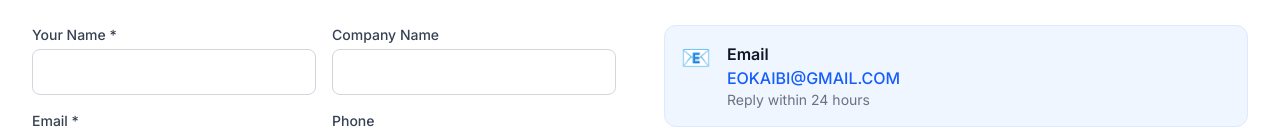
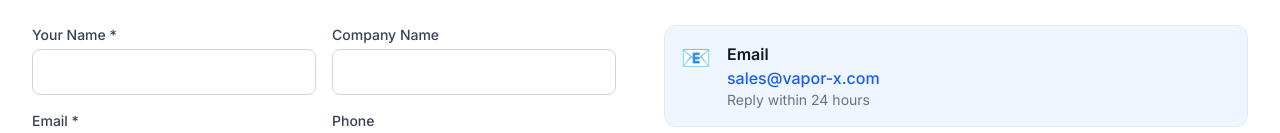
Before and after one commit to eokaibi-create/ecig-wholesale, a Next.js app: page /contact in a window 1280 px wide. Shown: the part 347-480 px from the top of the page. Built offline with nearby package versions, Linux system fonts and the light colour scheme; no server answers; the database is empty.

Commit message:
fix: 将所有 EOKAIBI@GMAIL.COM 替换为 sales@vapor-x.com

```diff
--- a/src/app/admin/contact/page.tsx
+++ b/src/app/admin/contact/page.tsx
@@ -161,7 +161,7 @@ export default function AdminContactPage() {
               </div>
               <div>
                 <label className="block text-sm font-medium text-gray-700 mb-1">Email 邮箱</label>
-                <input type="text" name="email" defaultValue={settings.email || 'EOKAIBI@GMAIL.COM'}
+                <input type="text" name="email" defaultValue={settings.email || 'sales@vapor-x.com'}
                   className="w-full px-4 py-2.5 border border-gray-300 rounded-lg focus:ring-2 focus:ring-amber-500 outline-none" />
               </div>
               <div>
--- a/src/app/admin/home/page.tsx
+++ b/src/app/admin/home/page.tsx
@@ -70,7 +70,7 @@ export default async function AdminHomePage() {
                 <input
                   type="text"
                   name="email"
-                  defaultValue={map.email || 'eokaibi@gmail.com'}
+                  defaultValue={map.email || 'sales@vapor-x.com'}
                   className="w-full px-4 py-2.5 border border-gray-300 rounded-lg focus:ring-2 focus:ring-amber-500 outline-none"
                 />
               </div>
--- a/src/app/admin/settings/page.tsx
+++ b/src/app/admin/settings/page.tsx
@@ -25,7 +25,7 @@ const settingGroups = [
     desc: '修改网站的各类联系方式',
     keys: [
       { key: 'whatsapp', label: 'WhatsApp 号码', default: '+13239260829' },
-      { key: 'email', label: 'Email 地址', default: 'EOKAIBI@GMAIL.COM' },
+      { key: 'email', label: 'Email 地址', default: 'sales@vapor-x.com' },
       { key: 'phone', label: '电话', default: '+1 (323) 926-0829' },
       { key: 'wechat', label: '微信', default: 'EA_YONG' },
       { key: 'address', label: '公司地址', default: 'Los Angeles, CA' },
@@ -45,7 +45,7 @@ const settingGroups = [
     title: '📧 邮件通知',
     desc: '当客户提交询价时，系统会自动发送邮件通知到以下地址（需要在 Vercel 环境变量中设置 RESEND_API_KEY）',
     keys: [
-      { key: 'admin_email', label: '管理员邮箱（接收通知）', default: 'EOKAIBI@GMAIL.COM' },
+      { key: 'admin_email', label: '管理员邮箱（接收通知）', default: 'sales@vapor-x.com' },
       { key: 'email_from', label: '发件人邮箱', default: 'onboarding@resend.dev' },
     ],
   },
--- a/src/app/api/auth/customer/register/route.ts
+++ b/src/app/api/auth/customer/register/route.ts
@@ -54,7 +54,7 @@ export async function POST(request: NextRequest) {
     // Non-individual users (require approval) -> send email to admin
     if (!isIndividual) {
       sendEmail({
-        to: process.env.ADMIN_EMAIL || 'EOKAIBI@GMAIL.COM',
+        to: process.env.ADMIN_EMAIL || 'sales@vapor-x.com',
         subject: `New Registration Pending - ${name}${company ? ` (${company})` : ''}`,
         html: newRegistrationNotificationHtml({
           name,
--- a/src/app/api/contact/route.ts
+++ b/src/app/api/contact/route.ts
@@ -34,7 +34,7 @@ export async function GET() {
   return NextResponse.json({
     isLoggedIn,
     whatsapp: showWhatsapp ? (map.whatsapp || '+1 (323) 926-0829') : null,
-    email: showEmail ? (map.email || 'EOKAIBI@GMAIL.COM') : null,
+    email: showEmail ? (map.email || 'sales@vapor-x.com') : null,
     phone: showPhone ? (map.phone || '+1 (323) 926-0829') : null,
     address: showAddress ? (map.address || 'Los Angeles, CA') : null,
     wechat: showWechat ? (map.wechat || 'EA_YONG') : null,
--- a/src/app/api/inquiries/route.ts
+++ b/src/app/api/inquiries/route.ts
@@ -9,7 +9,7 @@ async function getEmailSettings() {
   })
   const map = Object.fromEntries(settings.map(s => [s.key, s.value]))
   return {
-    adminEmail: process.env.ADMIN_EMAIL || map.admin_email || 'EOKAIBI@GMAIL.COM',
+    adminEmail: process.env.ADMIN_EMAIL || map.admin_email || 'sales@vapor-x.com',
     fromEmail: process.env.EMAIL_FROM || map.email_from || 'onboarding@resend.dev',
   }
 }
--- a/src/app/api/seed/route.ts
+++ b/src/app/api/seed/route.ts
@@ -17,7 +17,7 @@ export async function POST() {
       'section_contact_title': 'Contact Us',
       'section_contact_desc': 'Reach out for wholesale pricing and product info',
       'whatsapp': '+13239260829',
-      'email': 'EOKAIBI@GMAIL.COM',
+      'email': 'sales@vapor-x.com',
       'phone': '+1 (323) 926-0829',
       'site_name': 'VAPOR-X USA',
       'site_description': '美国电子烟批发供应商',
--- a/src/app/contact/page.tsx
+++ b/src/app/contact/page.tsx
@@ -8,7 +8,7 @@ export default function ContactPage() {
   const { t } = useLanguage()
   const [contact, setContact] = useState({
     whatsapp: '+13239260829',
-    email: 'EOKAIBI@GMAIL.COM',
+    email: 'sales@vapor-x.com',
     phone: '+1 (323) 926-0829',
     address: 'Los Angeles, CA',
     wechat: 'EA_YONG',
@@ -33,7 +33,7 @@ export default function ContactPage() {
         setContact(prev => ({
           ...prev,
           whatsapp: data.whatsapp || '+13239260829',
-          email: data.email || 'EOKAIBI@GMAIL.COM',
+          email: data.email || 'sales@vapor-x.com',
           phone: data.phone || '+1 (323) 926-0829',
           address: data.address || 'Los Angeles, CA',
           wechat: data.wechat || 'EA_YONG',
--- a/src/components/Footer.tsx
+++ b/src/components/Footer.tsx
@@ -8,7 +8,7 @@ export default function Footer() {
   const { t, lang } = useLanguage()
   const [contact, setContact] = useState({
     whatsapp: '+13239260829',
-    email: 'EOKAIBI@GMAIL.COM',
+    email: 'sales@vapor-x.com',
     phone: '+1 (323) 926-0829',
     address: 'Los Angeles, CA',
     siteName: 'VAPOR-X USA',
@@ -21,7 +21,7 @@ export default function Footer() {
       .then(data => {
         setContact({
           whatsapp: data.whatsapp || '+13239260829',
-          email: data.email || 'EOKAIBI@GMAIL.COM',
+          email: data.email || 'sales@vapor-x.com',
           phone: data.phone || '+1 (323) 926-0829',
           address: data.address || 'Los Angeles, CA',
           siteName: data.siteName || 'VAPOR-X USA',
--- a/src/lib/email.ts
+++ b/src/lib/email.ts
@@ -3,7 +3,7 @@
 // API Key: Set in Vercel environment variable RESEND_API_KEY
 
 const RESEND_API_KEY = process.env.RESEND_API_KEY
-const ADMIN_EMAIL = process.env.ADMIN_EMAIL || 'EOKAIBI@GMAIL.COM'
+const ADMIN_EMAIL = process.env.ADMIN_EMAIL || 'sales@vapor-x.com'
 const EMAIL_FROM = process.env.EMAIL_FROM || 'onboarding@resend.dev'
 
 interface SendEmailParams {
```
